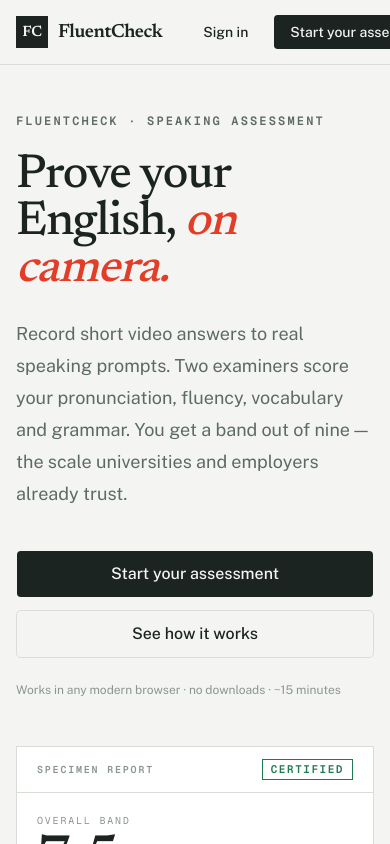
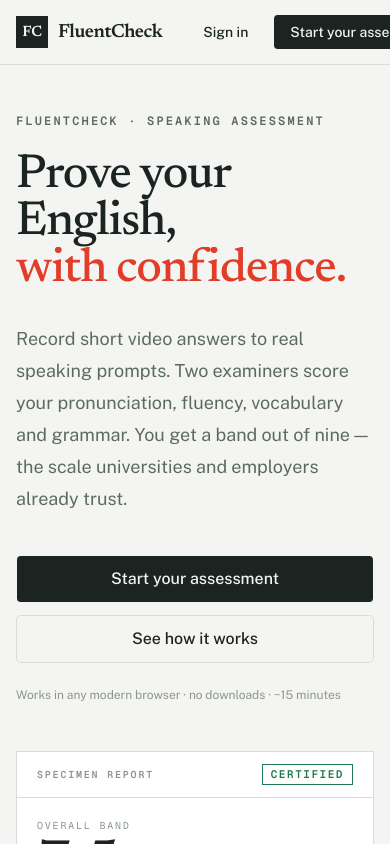
Before and after one commit to markusdito/fluentcheck-english-proficiency-test, a Next.js app in the folder frontend/: page / in a window 390 px wide. Shown: the top 844 px of the page. Built offline with nearby package versions, Linux system fonts and the light colour scheme; no server answers.

Commit message:
feat(landing): add hero phrase slideshow

```diff
--- a/frontend/app/globals.css
+++ b/frontend/app/globals.css
@@ -275,6 +275,46 @@ body {
   animation: stamp-in 0.6s cubic-bezier(0.16, 1, 0.3, 1) both;
 }
 
+/* ---- Hero phrase slideshow ---- */
+
+/* Grid stacking keeps the title slot the width of its longest phrase. */
+.hero-phrase-stage {
+  display: inline-grid;
+  grid-template-columns: max-content;
+  grid-template-rows: 1.08em;
+  max-width: 100%;
+  height: 1.08em;
+  overflow: hidden;
+  vertical-align: baseline;
+}
+
+.hero-phrase {
+  grid-area: 1 / 1;
+  display: block;
+  white-space: nowrap;
+  animation: hero-phrase-slideshow 16s cubic-bezier(0.65, 0, 0.35, 1) infinite;
+}
+
+@keyframes hero-phrase-slideshow {
+  0% {
+    opacity: 0;
+    transform: translateY(0.8em);
+  }
+  2%,
+  14% {
+    opacity: 1;
+    transform: translateY(0);
+  }
+  20% {
+    opacity: 0;
+    transform: translateY(-0.8em);
+  }
+  100% {
+    opacity: 0;
+    transform: translateY(-0.8em);
+  }
+}
+
 /* ---- Form autofill ---- */
 input:-webkit-autofill,
 input:-webkit-autofill:hover,
@@ -294,4 +334,14 @@ input:-webkit-autofill:focus {
     transition-duration: 0.01ms !important;
     scroll-behavior: auto !important;
   }
+
+  .hero-phrase {
+    animation: none !important;
+    opacity: 0;
+    transform: none;
+  }
+
+  .hero-phrase:first-child {
+    opacity: 1;
+  }
 }
--- a/frontend/app/page.tsx
+++ b/frontend/app/page.tsx
@@ -35,6 +35,14 @@ const criteria = [
   { label: "Grammar", band: 7.0 },
 ];
 
+const heroPhrases = [
+  "on camera.",
+  "in conversation.",
+  "in real life.",
+  "with confidence.",
+  "where it counts.",
+];
+
 export default function Home() {
   return (
     <div className="flex min-h-screen flex-col bg-paper">
@@ -59,9 +67,26 @@ export default function Home() {
               <p className="font-mono text-xs font-semibold uppercase tracking-[0.18em] text-ink-soft">
                 FluentCheck · Speaking assessment
               </p>
-              <h1 className="mt-6 font-display text-5xl font-medium leading-[0.98] tracking-tight text-ink sm:text-6xl lg:text-[4.25rem]">
-                Prove your English,{" "}
-                <em className="text-signal">on camera.</em>
+              <h1
+                className="mt-6 font-display text-5xl font-medium leading-[0.98] tracking-tight text-ink sm:text-6xl lg:text-[4.25rem]"
+                aria-label="Prove your English — on camera, in conversation, in real life, with confidence, where it counts."
+              >
+                <span aria-hidden="true">Prove your English, </span>
+                <span
+                  className="hero-phrase-stage text-signal"
+                  data-animate="phrase-slideshow"
+                  aria-hidden="true"
+                >
+                  {heroPhrases.map((phrase, index) => (
+                    <span
+                      key={phrase}
+                      className="hero-phrase"
+                      style={{ animationDelay: `${-(1.28 + index * 3.2)}s` }}
+                    >
+                      {phrase}
+                    </span>
+                  ))}
+                </span>
               </h1>
               <p className="mt-6 text-lg leading-8 text-ink-soft">
                 Record short video answers to real speaking prompts. Two
```
